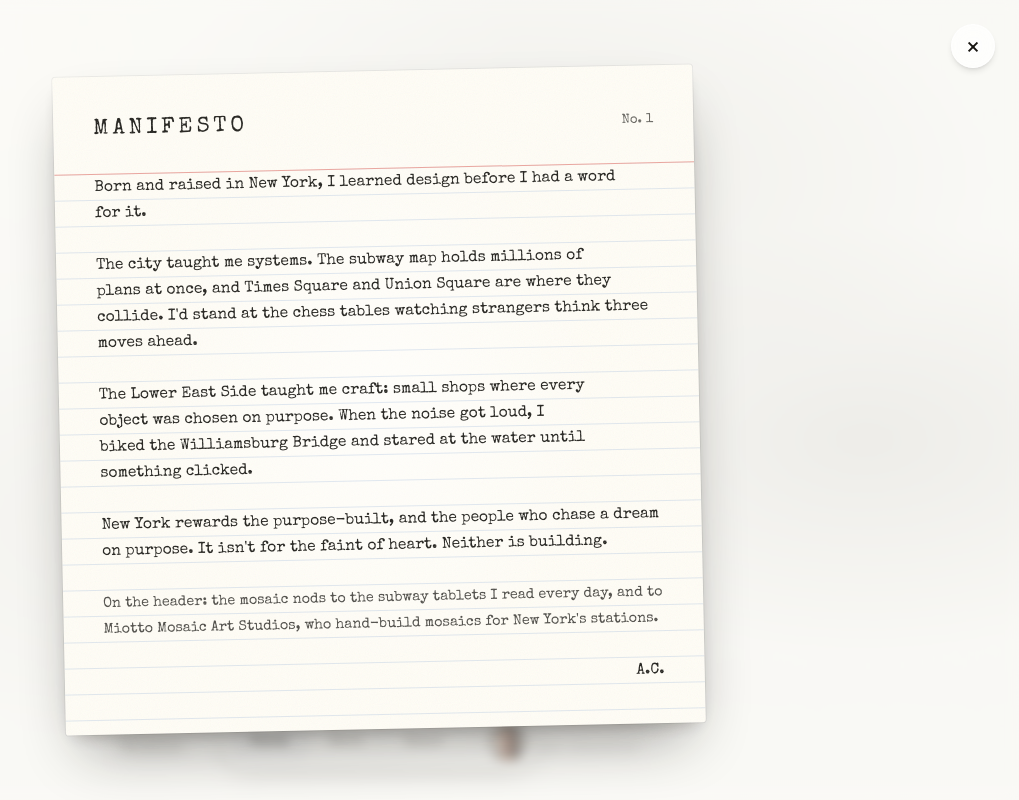
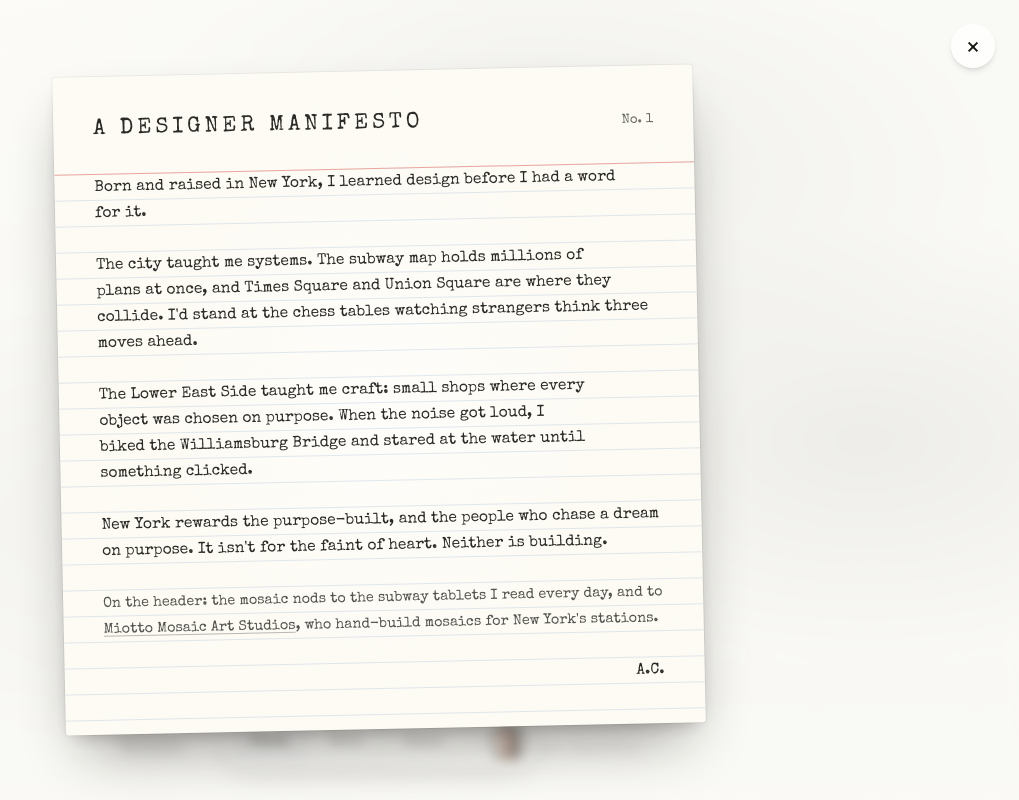
Before and after one commit to acaspx/portfolio-chops, a Next.js app: page / in a window 1280 px wide. Both pictures are taken after a click on the button 640 px from the left and 169 px from the top of the page. Shown: the top 800 px of the page, without its empty margins (261-1280 px from the left). Built offline with nearby package versions, Linux system fonts and the light colour scheme.

Commit message:
Manifesto: 'A designer manifesto' header, link to Miotto

```diff
--- a/components/Manifesto.tsx
+++ b/components/Manifesto.tsx
@@ -18,7 +18,7 @@ const typewriter = Special_Elite({ weight: "400", subsets: ["latin"], display: "
  */
 
 const MANIFESTO = {
-  title: "Manifesto",
+  title: "A designer manifesto",
   number: "No. 1",
   paragraphs: [
     "Born and raised in New York, I learned design before I had a word for it.",
@@ -26,7 +26,20 @@ const MANIFESTO = {
     "The Lower East Side taught me craft: small shops where every object was chosen on purpose. When the noise got loud, I biked the Williamsburg Bridge and stared at the water until something clicked.",
     "New York rewards the purpose-built, and the people who chase a dream on purpose. It isn't for the faint of heart. Neither is building.",
   ],
-  note: "On the header: the mosaic nods to the subway tablets I read every day, and to Miotto Mosaic Art Studios, who hand-build mosaics for New York's stations.",
+  note: (
+    <>
+      On the header: the mosaic nods to the subway tablets I read every day, and to{" "}
+      <a
+        href="https://miottomosaicartstudios.com/"
+        target="_blank"
+        rel="noopener noreferrer"
+        className="underline decoration-[#2b2a26]/40 underline-offset-[3px] transition-colors hover:text-accent hover:decoration-accent"
+      >
+        Miotto Mosaic Art Studios
+      </a>
+      , who hand-build mosaics for New York&apos;s stations.
+    </>
+  ),
   signoff: "A.C.",
 };
 
@@ -102,7 +115,7 @@ function Card() {
             style={{ top: LINE * 2 + 17 }}
           />
           <div className="flex items-baseline justify-between" style={{ height: LINE * 2 }}>
-            <h2 className="pt-3 text-[20px] uppercase tracking-[0.18em] sm:text-[22px]">{MANIFESTO.title}</h2>
+            <h2 className="pt-3 text-[15px] uppercase tracking-[0.12em] sm:text-[22px] sm:tracking-[0.18em]">{MANIFESTO.title}</h2>
             <span className="text-[13px] opacity-70">{MANIFESTO.number}</span>
           </div>
           <div className="mt-[18px]">
--- a/package.json
+++ b/package.json
@@ -1,6 +1,6 @@
 {
   "name": "anton-castro-portfolio",
-  "version": "3.8.1",
+  "version": "3.8.2",
   "private": true,
   "scripts": {
     "dev": "next dev",
```
Also changed, not shown: 1 other file (tests, documents, lock files or other folders).
